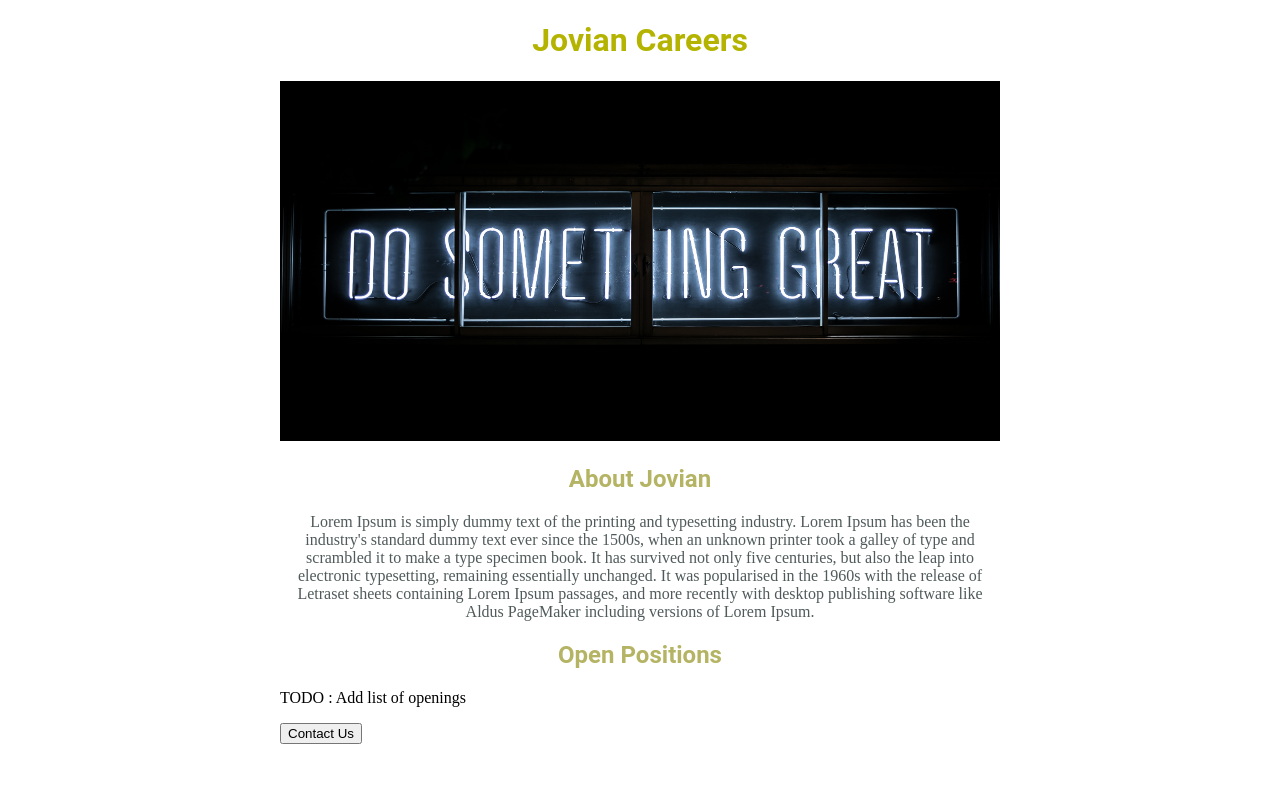
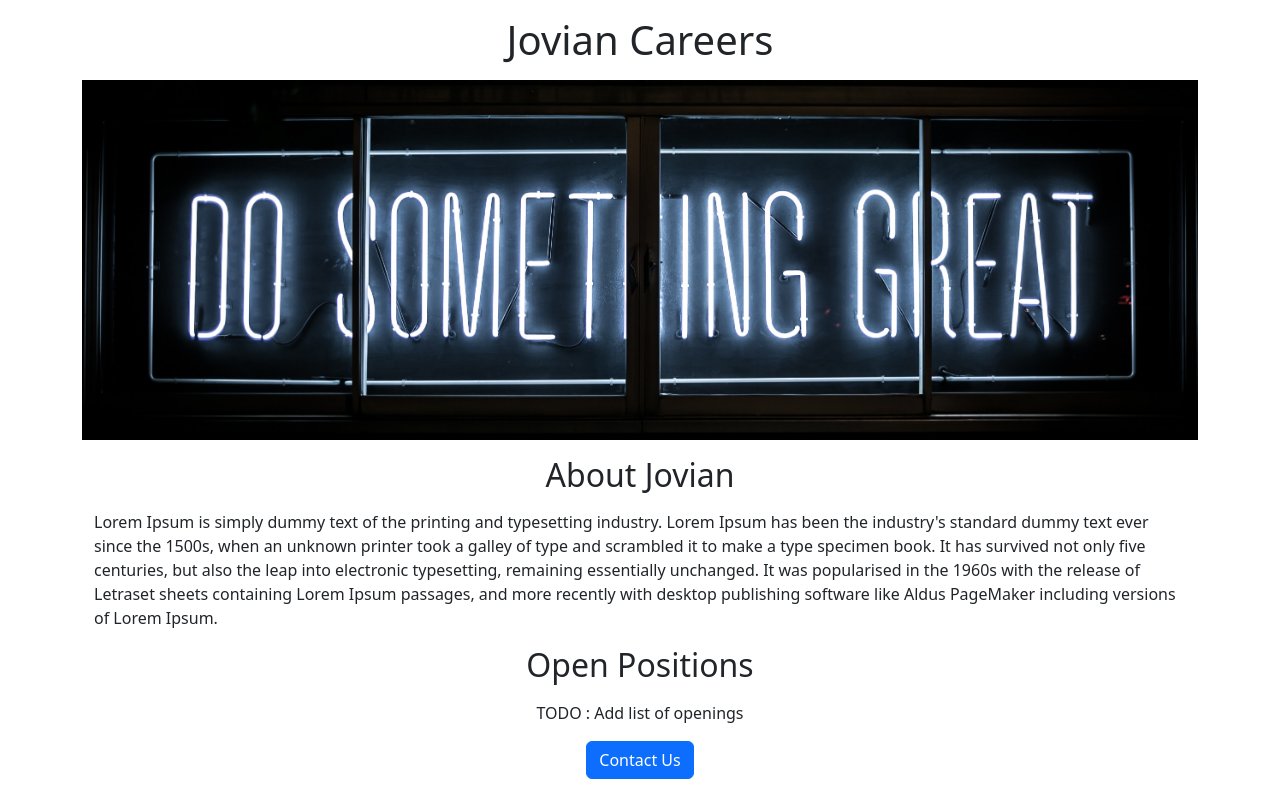
Before and after one commit to viraj28/jovian-careers-website-v2, a Flask app: page / in a window 1280 px wide. Run offline with Flask 3, Linux system fonts and the light colour scheme.

Commit message:
add bootstrap

```diff
--- a/templates/home.html
+++ b/templates/home.html
@@ -5,44 +5,28 @@
   <meta http-equiv="X-UA-Compatible" content="IE=edge">
   <meta name="viewport" content="width=device-width, initial-scale=1.0">
   <title>Jovian Careers</title>
+   <link href="https://cdn.jsdelivr.net/npm/bootstrap@5.2.3/dist/css/bootstrap.min.css" rel="stylesheet" integrity="sha384-rbsA2VBKQhggwzxH7pPCaAqO46MgnOM80zW1RWuH61DGLwZJEdK2Kadq2F9CUG65" crossorigin="anonymous">
   <style>
-      h1{
-        font-family: Roboto;
-        text-align: center;
-        color: rgb(180, 180, 0);
-      }
-      h2{
-        font-family: Roboto;
-        color: rgb(180, 180, 100);
-        text-align: center;
-      }
-      .bodytext {
-        font-family: rosybrown;
-        text-align: center;
-        color: rgb(80,90,90)
-      }
-
-      #container{
-        max-width: 720px;
-        margin: 0 auto 0 auto;
-      }
-      img{
-        width: 100%;
-        height: 360px;
-        background-size: cover;
-      }
-    </style>
+    #banner{
+      height: 360px;
+      width: 100%;
+      object-fit:cover;
+    }
+  </style>
 </head>
 <body>
-  <div id="container">
+  <div class="container">
 
-  <h1>Jovian Careers</h1>
-  <img src='/static/banner.jpg' />
-  <h2>About Jovian</h2>
-  <p class='bodytext'>Lorem Ipsum is simply dummy text of the printing and typesetting industry. Lorem Ipsum has been the industry's standard dummy text ever since the 1500s, when an unknown printer took a galley of type and scrambled it to make a type specimen book. It has survived not only five centuries, but also the leap into electronic typesetting, remaining essentially unchanged. It was popularised in the 1960s with the release of Letraset sheets containing Lorem Ipsum passages, and more recently with desktop publishing software like Aldus PageMaker including versions of Lorem Ipsum.</p>
-<h2>Open Positions</h2>
-<p>TODO : Add list of openings</p>
-  <button>Contact Us</button>
+  <h1 class='text-center my-3'>Jovian Careers</h1>
+  <img id="banner" src='/static/banner.jpg' class= 'img-fluid'/>
+  <h2 class="text-center my-3">About Jovian</h2>
+  <p class='container'>Lorem Ipsum is simply dummy text of the printing and typesetting industry. Lorem Ipsum has been the industry's standard dummy text ever since the 1500s, when an unknown printer took a galley of type and scrambled it to make a type specimen book. It has survived not only five centuries, but also the leap into electronic typesetting, remaining essentially unchanged. It was popularised in the 1960s with the release of Letraset sheets containing Lorem Ipsum passages, and more recently with desktop publishing software like Aldus PageMaker including versions of Lorem Ipsum.</p>
+<h2 class='text-center my-3'>Open Positions</h2>
+<p class='text-center'>TODO : Add list of openings</p>
+    <div class="text-center my-3">
+
+  <button type="button" class='mx-auto btn btn-primary '>Contact Us</button>
+    </div>
   </div>
 </body>
 </html>
```
